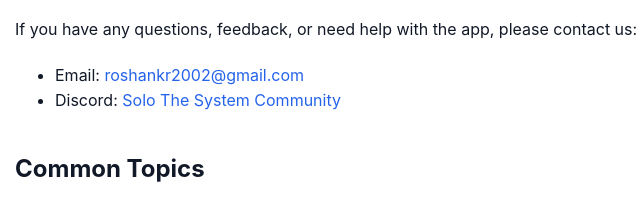
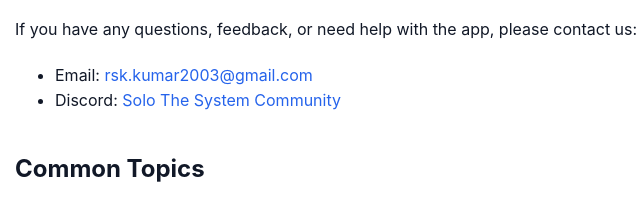
Before and after one commit to roshan-eng/solo-level-support, a plain HTML site: page index.html in a window 1280 px wide. Shown: the part 241-446 px from the top of the page, 225-865 px from the left. Drawn offline with Linux system fonts and the light colour scheme.

Commit message:
Update index.html

```diff
--- a/index.html
+++ b/index.html
@@ -50,7 +50,7 @@
     If you have any questions, feedback, or need help with the app, please contact us:
   </p>
   <ul>
-    <li>Email: <a href="mailto:roshankr2002@gmail.com">roshankr2002@gmail.com</a></li>
+    <li>Email: <a href="mailto:rsk.kumar2003@gmail.com">rsk.kumar2003@gmail.com</a></li>
     <li>Discord: <a href="https://discord.gg/Xh3eXByFGy" target="_blank" rel="noopener noreferrer">
       Solo The System Community
     </a></li>
```
